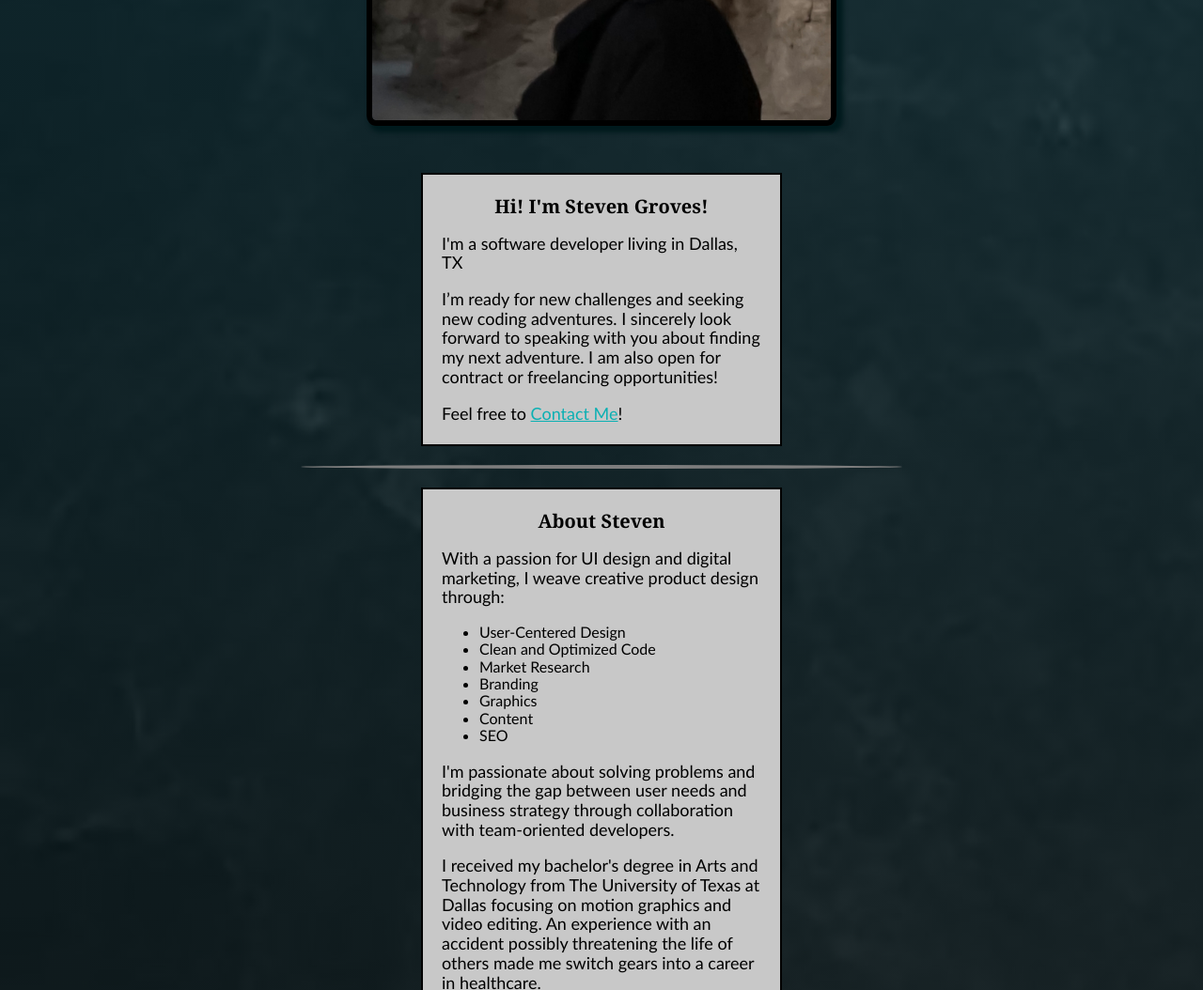
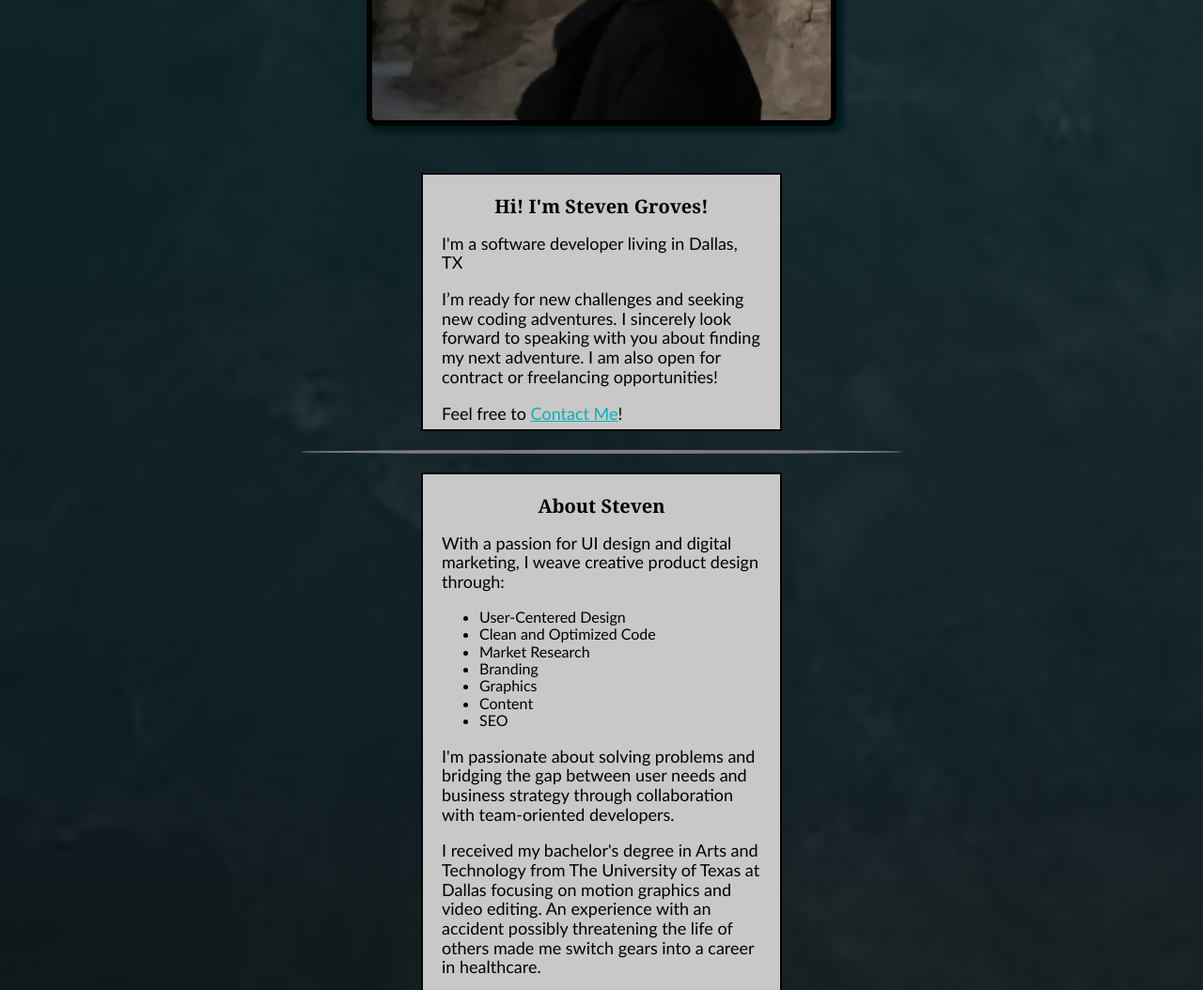
Before and after one commit to stevengroves187/Portfolio, a plain HTML site: page index.html in a window 1280 px wide. Shown: the part 618-1672 px from the top of the page at 94% size. Drawn offline with nearby package versions, Linux system fonts and the light colour scheme; a script that the page names is missing.

Commit message:
Add files via upload

```diff
--- a/index.html
+++ b/index.html
@@ -25,7 +25,7 @@
        <img src="images/profilepic.jpg" width="500" alt="Steven Groves in Death Valley" >
       </div>
       <!-- Article Container for Intro -->
-      <article>
+      <article class="info">
        <h2> Hi! I'm Steven Groves! </h2>
        <p> I'm a software developer living in Dallas, TX </p>
 
@@ -36,7 +36,7 @@
       <!-- Horizontal Rule break-->
       <hr>
       <!-- Article Container for About -->
-      <article>
+      <article class="about">
        <h2>About Steven</h2>
        <p> With a passion for UI design and digital marketing, I weave creative product design through:</p>
        <!-- Bulleted List of Skills -->
@@ -67,7 +67,7 @@
       <!-- Horizontal Rule break -->
       <hr>
       <!-- Article Container for Contact-->
-      <article id="contact">
+      <article class="contact" id="contact">
        <h2> Contact Steven</h2>
        <p>I'm excited to hear from you! Feel free to contact me:</p>
        <ol>
--- a/style.css
+++ b/style.css
@@ -91,6 +91,17 @@ article {
   border: 2px solid black;
 }
 
+.info{
+  height: 275px;
+}
+
+.about{
+  height: 950px;
+}
+
+.contact{
+  height: 525px;
+}
 /* Style for horizontal rules */
 hr{
   margin-top: 20px;
```
